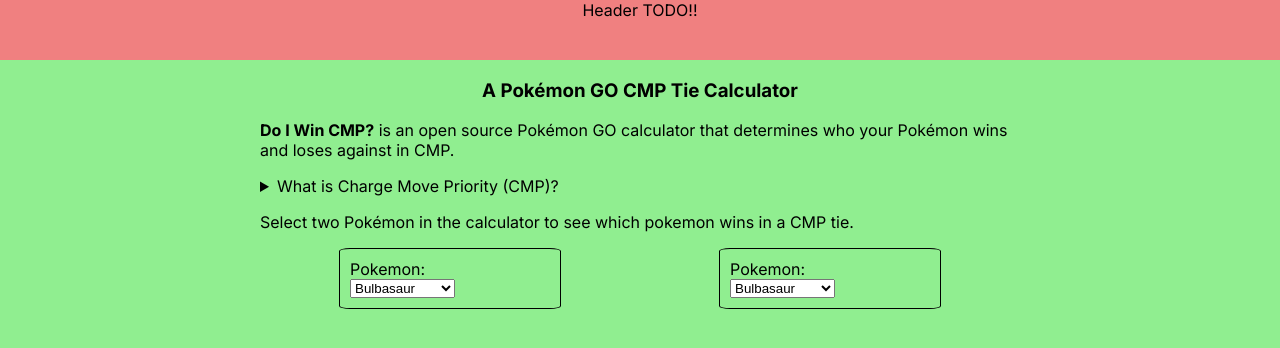
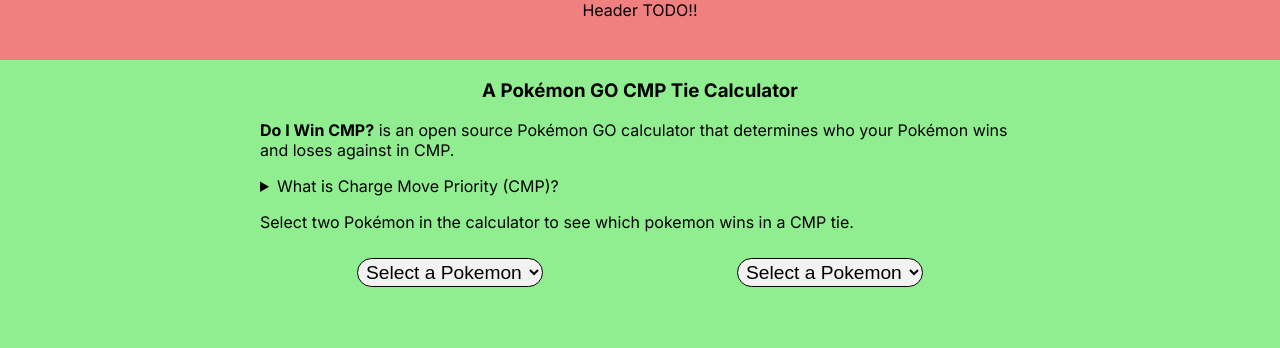
Before and after one commit to ddavidd-2/do-i-win-cmp, a Next.js app: page / in a window 1280 px wide. Shown: the top 348 px of the page. Built offline with nearby package versions, Linux system fonts and the light colour scheme.

Commit message:
alolan forms and stat bars

```diff
--- a/next.config.js
+++ b/next.config.js
@@ -1,4 +1,12 @@
 /** @type {import('next').NextConfig} */
-const nextConfig = {}
+const nextConfig = {
+  compiler: {
+    // see https://styled-components.com/docs/tooling#babel-plugin for more info on the options.
+    styledComponents: {
+      displayName: true,
+      ssr: true
+    }
+  }
+}
 
 module.exports = nextConfig
--- a/package.json
+++ b/package.json
@@ -14,6 +14,7 @@
     "next": "^13.4.12",
     "react": "18.2.0",
     "react-dom": "18.2.0",
+    "react-feather": "^2.0.10",
     "styled-components": "^6.0.5"
   },
   "devDependencies": {
--- a/src/components/CMPWinner/CMPWinner.js
+++ b/src/components/CMPWinner/CMPWinner.js
@@ -13,7 +13,7 @@ function CMPWinner({ pokemonOne, attackOne, pokemonTwo, attackTwo }) {
         {nameOne} wins CMP over {nameTwo}
       </div>
     )
-  } else if (attackOne > attackTwo) {
+  } else if (attackOne < attackTwo) {
     return (
       <div>
         {nameOne} loses CMP to {nameTwo}
@@ -26,9 +26,6 @@ function CMPWinner({ pokemonOne, attackOne, pokemonTwo, attackTwo }) {
       </div>
     )
   }
-
-
-  return <div></div>;
 }
 
 export default CMPWinner;
--- /dev/null
+++ b/src/components/FormSelector/FormSelector.js
@@ -0,0 +1,47 @@
+'use client';
+import React from 'react';
+import { styled } from 'styled-components';
+import pokedex from '../../../public/rawPokemonStats';
+
+function FormSelector({ pokemon, formHandler, setPokedexEntry }) {
+
+  function handleSelect(event) {
+    formHandler(event);
+    const entry = pokedex.find(p => p.pokemon_name === pokemon.name && p.form === event.target.value);
+    setPokedexEntry(entry);
+  }
+
+  return (
+    <Select
+      id="pokemon-form"
+      value={pokemon.form}
+      onChange={handleSelect}
+    >
+      {pokedex.filter(p => p.pokemon_name === pokemon.name)
+        .map(p => {
+          return (
+            <option
+              value={p.form}
+              label={p.form}
+            />
+          )
+        })}
+    </Select>
+  );
+}
+
+const Select = styled.select`
+  display: inline-block;
+  border: 1px solid black;
+  border-radius: 10px;
+  padding: 1px 2px;
+  background-color: var(--color-primary-white);
+  margin-top: 2px;
+  margin-left: 2px;
+
+  &:hover {
+    box-shadow: 1px 2px 4px 0px gray;
+  }
+`;
+
+export default FormSelector;
--- /dev/null
+++ b/src/components/FormSelector/index.js
@@ -0,0 +1,2 @@
+export * from './FormSelector';
+export { default } from './FormSelector';
--- a/src/components/GlobalStyles/GlobalStyles.js
+++ b/src/components/GlobalStyles/GlobalStyles.js
@@ -22,7 +22,15 @@ const GlobalStyle = createGlobalStyle`
     width: fit-content;
   }
 
-`
 
 
+  html {
+
+
+
+    --color-primary-white: hsl(360deg, 0%, 95%);
+  }
+
+`;
+
 export default GlobalStyles;
--- a/src/components/MainWrapper/MainWrapper.js
+++ b/src/components/MainWrapper/MainWrapper.js
@@ -14,7 +14,6 @@ const Wrapper = styled.div`
   display: flex;
   flex-direction: column;
   align-items: center;
-  height: 100%;
 `;
 
 export default MainWrapper;
--- a/src/components/PokeCard/PokeCard.js
+++ b/src/components/PokeCard/PokeCard.js
@@ -2,9 +2,9 @@
 import React from 'react';
 import { styled } from 'styled-components';
 import StatSection from '../StatSection';
-import PokemonSearch from '../PokemonSearch/PokemonSearch';
-import pokedex from '../../../public/rawPokemonStats.json';
-import multipliers from '../../../public/cpm.json';
+import PokemonSearch from '../PokemonSearch';
+import FormSelector from '../FormSelector';
+import { CornerDownRight } from 'react-feather';
 
 function PokeCard({ pokemon, dispatch, stats, setStats }) {
 
@@ -49,15 +49,27 @@ function PokeCard({ pokemon, dispatch, stats, setStats }) {
     <Wrapper>
       <Form>
         <PokemonSearch
-          inputState={pokemon.displayName}
+          pokemon={pokemon}
           inputHandler={handleName}
           setPokedexEntry={setPokedexEntry}
         />
         {isPokemonChosen &&
-          <>
-            <FormSection>
-              <label htmlFor="form"></label>
-            </FormSection>
+        <FormSelect>
+          <CornerDownRight
+            color="black"
+            size={14}
+          />
+          <FormSelector
+            pokemon={pokemon}
+            formHandler={handleForm}
+            setPokedexEntry={setPokedexEntry}
+          />
+        </FormSelect>
+        }
+      </Form>
+      {isPokemonChosen &&
+        <CustomizationWrapper>
+          <Form>
             <IVSection>
               <div>IVs:{" "}</div>
               <IVInput
@@ -90,16 +102,14 @@ function PokeCard({ pokemon, dispatch, stats, setStats }) {
                 onChange={handleStamina}
               />
             </IVSection>
-          </>
-        }
           </Form>
-      {isPokemonChosen &&
           <StatSection
             pokemon={pokemon}
             stats={stats}
             entry={pokedexEntry}
             setStats={setStats}
           />
+        </CustomizationWrapper>
       }
     </Wrapper>
   );
@@ -107,24 +117,32 @@ function PokeCard({ pokemon, dispatch, stats, setStats }) {
 
 const Wrapper = styled.div`
   padding: 10px;
-  border: 1px solid black;
-  border-radius: 5%;
+  display: flex;
+  flex-direction: column;
+  align-items: center;
+  width: 180px;
 `;
 
 const Form = styled.form`
   display: flex;
   flex-direction: column;
   align-items: flex-start;
-  min-width: 200px;
-  width: fit-content;
+`;
+
+const FormSelect = styled.div`
+  padding-left: 10px;
+`
+
+const CustomizationWrapper = styled.div`
+  background-color: var(--color-primary-white);
+  border-radius: 15px;
+  margin-top: 30px;
+  padding: 8px;
+  width: 180px;
 `;
 
 const IVSection = styled.div`
   display: flex;
-`
-
-const FormSection = styled.div`
-
 `;
 
 const IVInput = styled.input`
@@ -140,5 +158,4 @@ const IVInput = styled.input`
   }
 `
 
-
 export default PokeCard;
--- a/src/components/PokemonSearch/PokemonSearch.js
+++ b/src/components/PokemonSearch/PokemonSearch.js
@@ -3,7 +3,7 @@ import React from 'react';
 import { styled } from 'styled-components';
 import pokedex from '../../../public/rawPokemonStats';
 
-function PokemonSearch({ inputHandler, inputState, setPokedexEntry }) {
+function PokemonSearch({ inputHandler, pokemon, setPokedexEntry }) {
 
   function handleSelect(event) {
     inputHandler(event);
@@ -12,23 +12,23 @@ function PokemonSearch({ inputHandler, inputState, setPokedexEntry }) {
   }
 
   return (
-    <Wrapper>
-      <Label htmlFor="pokemon-name">Pokemon:</Label>
     <Select
-        type="xt"
       id="pokemon-name"
-        value={inputState}
+      defaultValue="Select a Pokemon"
       onChange={handleSelect}
-        autoCapitalize="on"
     >
-        {pokedex.filter(p => p.form === 'Normal').map(p =>{
+      <option
+        value="Select a Pokemon"
+        label="Select a Pokemon"
+        disabled
+      />
+      {pokedex.filter(p => p.form === 'Normal').map(p => {
         let display = `${p.pokemon_name}`;
         if (p.form !== 'Normal') {
           display += ` (${p.form})`;
         }
-
         return (
-            <Option
+          <option
             key={display}
             value={p.pokemon_name}
             label={display}
@@ -36,26 +36,19 @@ function PokemonSearch({ inputHandler, inputState, setPokedexEntry }) {
         );
       })}
     </Select>
-    </Wrapper>
   );
 }
 
-const Wrapper = styled.div`
-  display: flex;
-  flex-direction: column;
-  align-items: flex-start;
-`;
+const Select = styled.select`
+  font-size: 1.2rem;
+  border: 1px solid black;
+  border-radius: 30px;
+  padding: 2px 4px;
+  background-color: var(--color-primary-white);
 
-const Label = styled.label`
-
-`;
-
-const Select = styled.select`
-
-`;
-
-const Option = styled.option`
-
+  &:hover {
+    box-shadow: 1px 2px 4px 0px gray;
+  }
 `;
 
 export default PokemonSearch;
--- /dev/null
+++ b/src/components/StatBar/StatBar.js
@@ -0,0 +1,31 @@
+'use client';
+import { styled } from 'styled-components';
+import React from 'react';
+
+/* add max stat breakpoints for UL and ML in the future */
+function StatBar({ stat }) {
+  const width = `${stat / 300 * 85}px`;
+
+  return (
+    <BarWrapper>
+      <Stat width={width} />
+    </BarWrapper>
+  )
+}
+
+const BarWrapper = styled.div`
+  display: inline-block;
+  width: 85px;
+  display: flex;
+  align-items: center;
+`
+
+const Stat = styled.div`
+  display: inline-block;
+  height: 5px;
+  width: ${p => p.width};
+  background-color: gray;
+  border-radius: 4px;
+`
+
+export default StatBar;
--- /dev/null
+++ b/src/components/StatBar/index.js
@@ -0,0 +1,2 @@
+export * from './StatBar';
+export { default } from './StatBar';
--- a/src/components/StatSection/StatSection.js
+++ b/src/components/StatSection/StatSection.js
@@ -1,6 +1,7 @@
 'use client';
 import React from 'react';
 import { styled } from 'styled-components';
+import StatBar from '../StatBar';
 import { getBestLevel } from '@/utils/pokeMath';
 import multipliers from '../../../public/cpm.json';
 
@@ -20,20 +21,39 @@ function StatSection({ pokemon, stats, setStats, entry }) {
 
   return (
     <Stats>
-      <p>{displayName}</p>
-      <div>CP: {stats.cp}</div>
-      <div>Level: {stats.level}</div>
-      <div>attack: {stats.atk}</div>
-      <div>defense: {stats.def}</div>
-      <div>stamina: {stats.sta}</div>
-      <div>statProduct: {stats.sp}</div>
+      <CombatPower>CP: {stats.cp}</CombatPower>
+      <Stat>
+        <div>Atk: {stats.atk}</div>
+        <StatBar stat={stats.atk} />
+      </Stat>
+      <Stat>
+        <div>Def: {stats.def}</div>
+        <StatBar stat={stats.def} />
+      </Stat>
+      <Stat>
+        <div>HP: {stats.sta}</div>
+        <StatBar stat={stats.sta} />
+      </Stat>
+      <div>Total Stat Product: {stats.sp}</div>
     </Stats>
   )
 
 }
 
 const Stats = styled.div`
-  overflow-wrap: break-word;
+  margin-top: 20px;
+  display: flex;
+  flex-direction: column;
+  align-items: center;
 `;
 
+const CombatPower = styled.div`
+  margin-bottom: 10px;
+`
+
+const Stat = styled.div`
+  display: grid;
+  grid-template-columns: 95px 1fr;
+`
+
 export default StatSection;
```
Also changed, not shown: 1 other file (tests, documents, lock files or other folders). Lines whose indentation alone changed are shown as unchanged.
